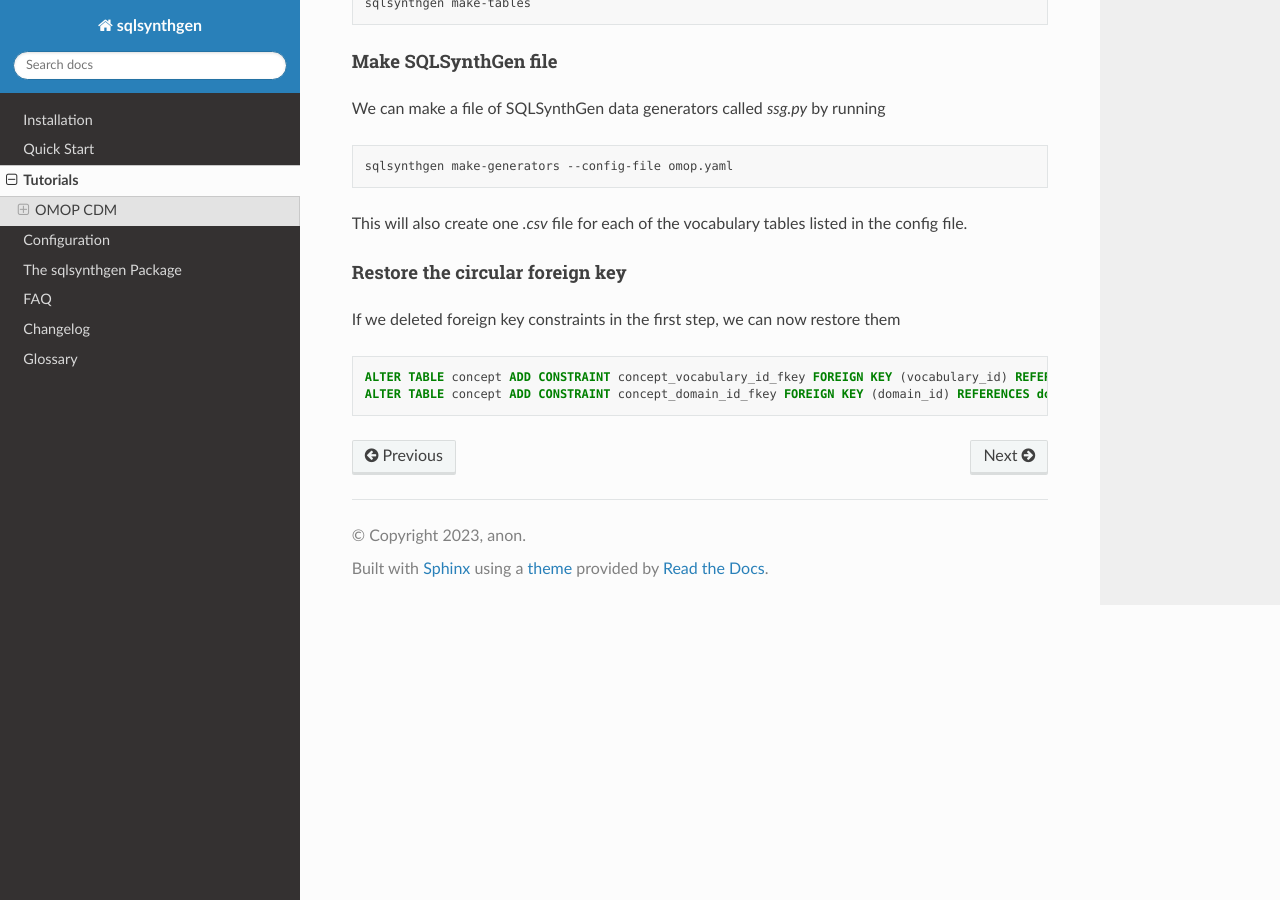
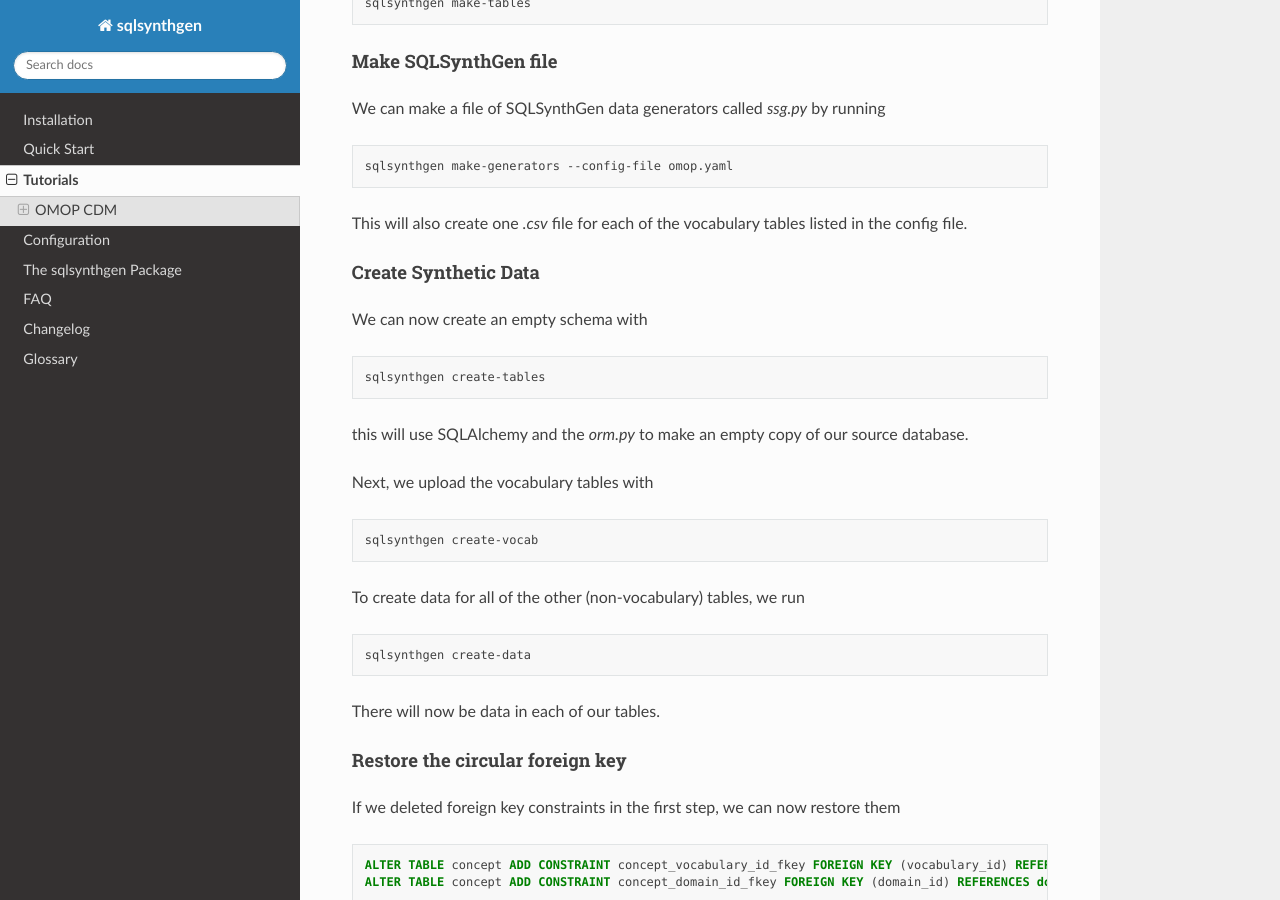
Before and after one commit to alan-turing-institute/sqlsynthgen, a Sphinx documentation site: the page built from docs/source/tutorials.rst, in a window 1280 px wide and 900 px high, scrolled down 1529 px. Built offline with Sphinx 7.4.7 and the Read the Docs theme 2.0.0, drawn with Linux system fonts in a browser that asks for light colours.

Commit message:
Add create- commands to OMOP tutorial

```diff
--- a/docs/source/tutorials.rst
+++ b/docs/source/tutorials.rst
@@ -32,7 +32,6 @@ and between `concept` and `domain` with, for example:
 .. code-block:: sql
 
   alter table concept drop constraint concept.concept_domain_id_fkey
-
 
 Create a config file
 ++++++++++++++++++++
@@ -72,6 +71,30 @@ We can make a file of SQLSynthGen data generators called `ssg.py` by running
 
 This will also create one `.csv` file for each of the vocabulary tables listed in the config file.
 
+Create Synthetic Data
++++++++++++++++++++++
+
+We can now create an empty schema with
+
+.. code-block:: shell
+
+  sqlsynthgen create-tables
+
+this will use SQLAlchemy and the `orm.py` to make an empty copy of our source database.
+
+Next, we upload the vocabulary tables with
+
+.. code-block:: shell
+
+  sqlsynthgen create-vocab
+
+To create data for all of the other (non-vocabulary) tables, we run
+
+.. code-block:: shell
+
+  sqlsynthgen create-data
+
+There will now be data in each of our tables.
 
 Restore the circular foreign key
 ++++++++++++++++++++++++++++++++
```
